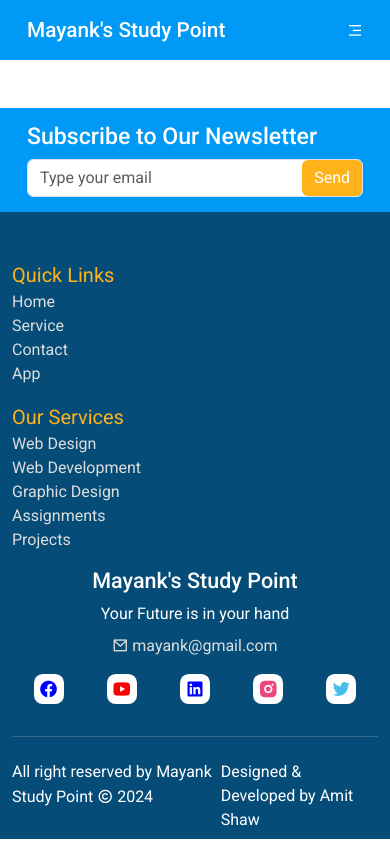
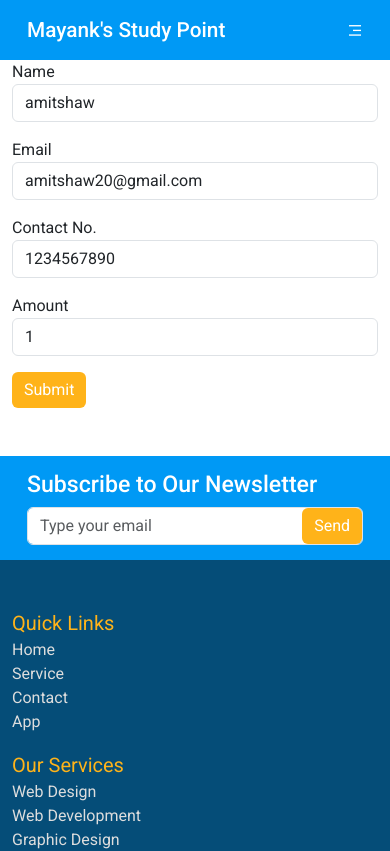
Before and after one commit to AmitShawGit/Mayank_Study_Point_MERN, a React (Create React App) app: page /Phonepay/1 in a window 390 px wide. Shown: the top 851 px of the page. Built offline with nearby package versions, Linux system fonts and the light colour scheme; no server answers.

Commit message:
phone pay form and data created backend workremains

```diff
--- a/public/index.html
+++ b/public/index.html
@@ -2,7 +2,7 @@
 <html lang="en">
   <head>
     <meta charset="utf-8" />
-    <link rel="icon" href="%PUBLIC_URL%/favicon.ico" />
+
     <meta name="viewport" content="width=device-width, initial-scale=1" />
     <meta name="theme-color" content="#000000" />
     <meta
--- a/src/App.jsx
+++ b/src/App.jsx
@@ -12,6 +12,7 @@ import AgeCal from './pages/apps/AgeCalculator/AgeCal'
 import Freepdf from './pages/services/freepdf/Freepdf'
 import Assignment from './pages/services/assignment/Assignment'
 import ViewProd from './pages/services/freepdf/VIewProd';
+import Phonepay from './payment/Phonepay';
 
 const App = () => {
   return (
@@ -29,6 +30,7 @@ const App = () => {
           <Route exact path='/freepdf' element={<Freepdf />} />
           <Route exact path='/assignment' element={<Assignment />} />
           <Route exact path='/view/:id' element={<ViewProd />} />
+          <Route exact path='/Phonepay/1' element={<Phonepay />} />
         </Routes>
         <Footer />
       </BrowserRouter>
--- /dev/null
+++ b/src/payment/Phonepay.jsx
@@ -0,0 +1,93 @@
+import React from 'react'
+import Input from '../components/formelement/Input.jsx'
+import { useFormik } from 'formik';
+import apiCall from '../services/index.ts';
+import ContentWrapper from '../components/wrapper/ContentWrapper.jsx';
+
+let initialValues = {
+    name: "amitshaw",
+    email: "amitshaw20@gmail.com",
+    contact: "1234567890",
+    amount: "1",
+    MUID: "MUID" + Date.now(),
+    transactionId: "TI" + Date.now(),
+}
+const Phonepay = () => {
+
+    const { values, errors, handleBlur, handleChange, handleSubmit } = useFormik({
+        initialValues: initialValues,
+        onSubmit: (values, action) => {
+            console.log(values);
+            try {
+                apiCall.post("/api/payment", values, {
+                    headers: {
+                        'Content-Type': 'application/json',
+                    }
+                }
+                )
+                    .then((res) => alert(res.data))
+            }
+            catch (err) {
+                console.log(err);
+            }
+            console.log("data submitted");
+            action.resetForm()
+        }
+    })
+
+
+    const inputElement = [
+        {
+            id: 1,
+            label: "Name",
+            placeholder: "Your Name",
+            type: "text",
+            name: "name",
+        },
+        {
+            id: 2,
+            label: "Email",
+            placeholder: "youremail@gmail.com",
+            type: "email",
+            name: "email"
+        },
+        {
+            id: 3,
+            label: "Contact No.",
+            placeholder: "Your Contact Number",
+            type: "number",
+            name: "contact"
+        },
+        {
+            id: 4,
+            label: "Amount",
+            placeholder: "Your Questions",
+            type: "number",
+            name: "amount"
+        },
+    ]
+    return (
+        <>
+        <ContentWrapper>
+            <form action='/submit' onSubmit={handleSubmit}>
+                {inputElement.map((item, index) => {
+                    return <Input
+                        key={index}
+                        placeholder={item.placeholder}
+                        label={item.label}
+                        name={item.name}
+                        type={item.type}
+                        change={handleChange}
+                        blur={handleBlur}
+                        msg={errors[item.name]}
+                        value={values[item.name]} />
+                })}
+                <input className='btn btn-primary' type="submit" value="Submit" />
+            </form>
+            </ContentWrapper>
+        </>
+    )
+
+}
+
+export default Phonepay
```
